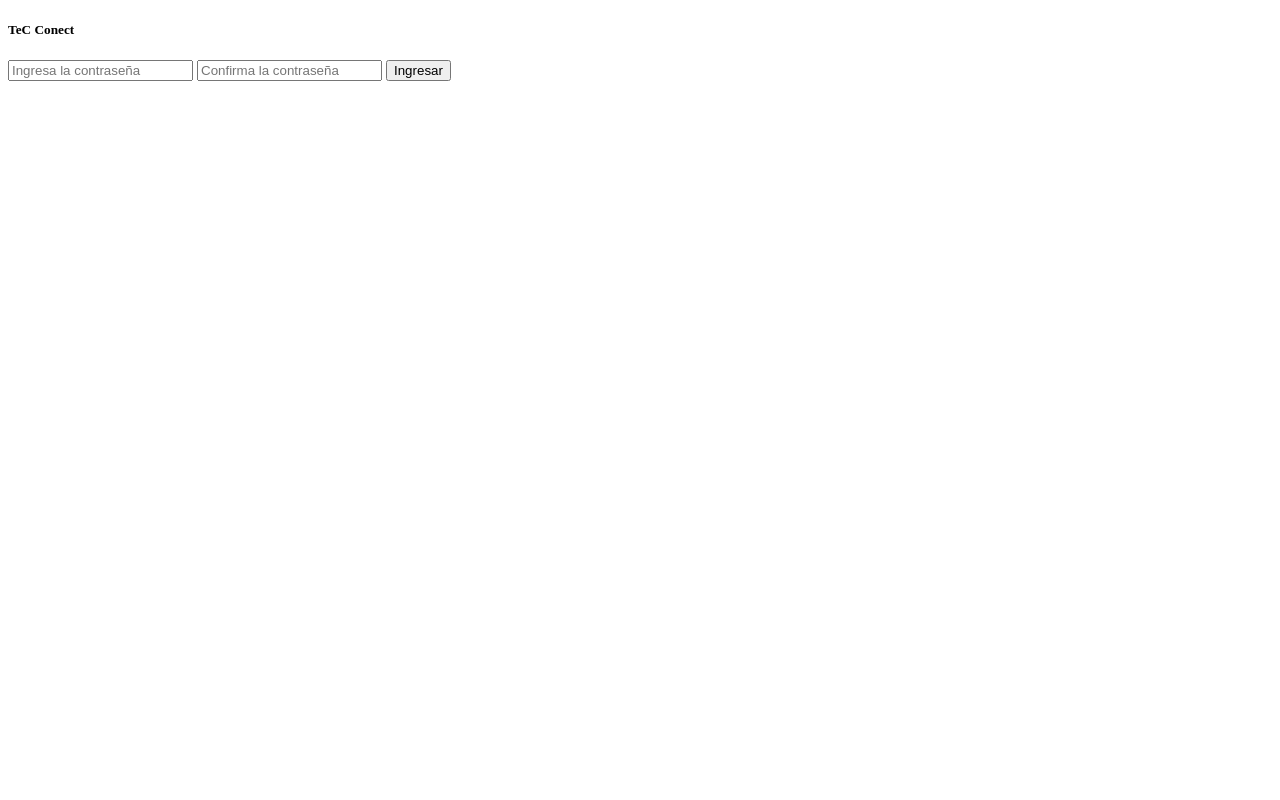
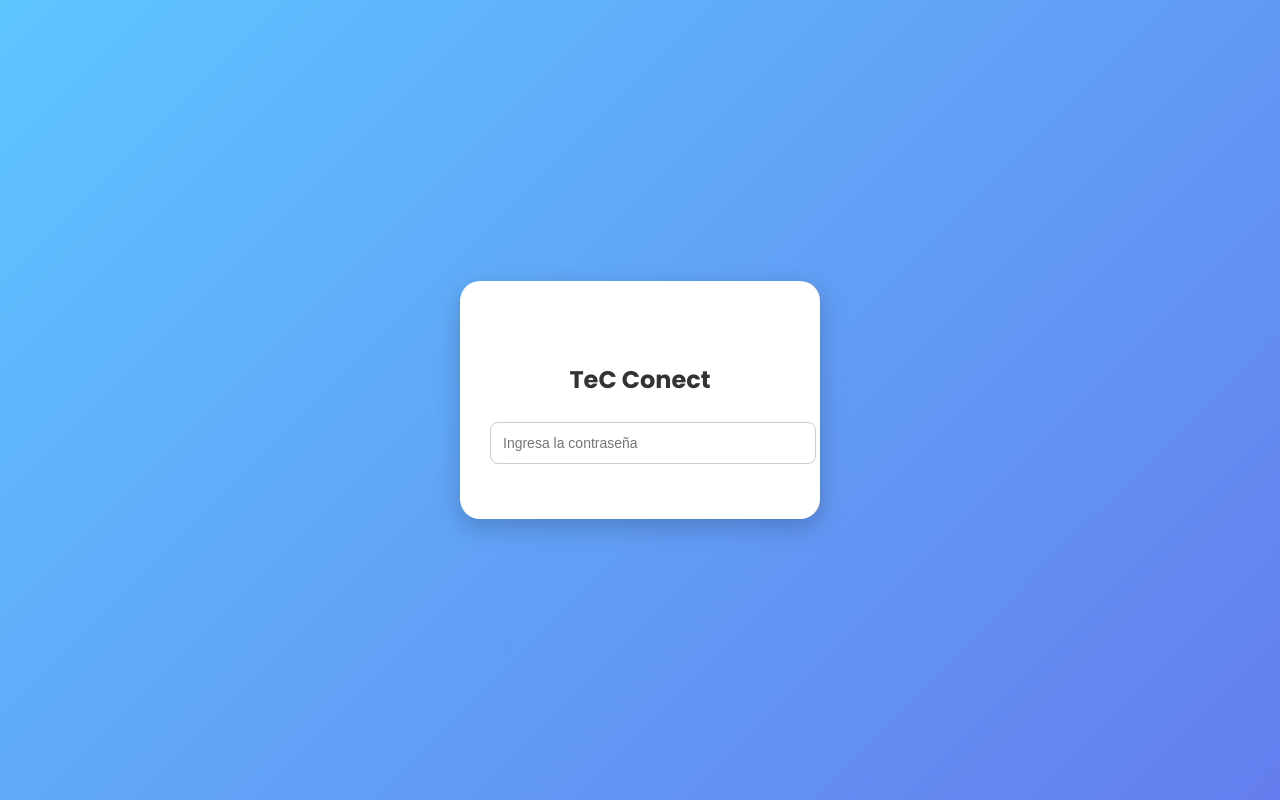
Before and after one commit to RodolfoGranda/TecConect, a plain HTML site: page contraseña.html in a window 1280 px wide. Drawn offline with Linux system fonts and the light colour scheme.

Commit message:
Cambio en la vista

```diff
--- a/contraseña.html
+++ b/contraseña.html
@@ -3,7 +3,58 @@
 <head>
   <meta charset="UTF-8">
   <title>Ingresar - TeC Conect</title>
-  <link rel="stylesheet" href="style.css">
+  <link href="https://fonts.googleapis.com/css2?family=Poppins:wght@300;500;700&display=swap" rel="stylesheet">
+  <style>
+    body {
+      margin: 0;
+      font-family: 'Poppins', sans-serif;
+      background: linear-gradient(135deg, #5EC5FF, #647DEE);
+      display: flex;
+      justify-content: center;
+      align-items: center;
+      height: 100vh;
+    }
+
+    .form-login {
+      background-color: white;
+      padding: 40px 30px;
+      border-radius: 20px;
+      box-shadow: 0 8px 25px rgba(0, 0, 0, 0.2);
+      width: 300px;
+      text-align: center;
+    }
+
+    .form-login h5 {
+      margin-bottom: 25px;
+      font-size: 24px;
+      color: #333;
+    }
+
+    .controls {
+      width: 100%;
+      padding: 12px;
+      margin-bottom: 15px;
+      border: 1px solid #ccc;
+      border-radius: 8px;
+      font-size: 14px;
+    }
+
+    .buttons {
+      width: 100%;
+      padding: 12px;
+      background-color: #5EC5FF;
+      color: white;
+      border: none;
+      border-radius: 8px;
+      font-size: 16px;
+      cursor: pointer;
+      transition: background 0.3s ease;
+    }
+
+    .buttons:hover {
+      background-color: #4aa5db;
+    }
+  </style>
 </head>
 <body>
   <section class="form-login">
@@ -11,9 +62,4 @@
 
     <form action="procesar_ingreso.php" method="POST">
       <input class="controls" type="password" name="contrasena" placeholder="Ingresa la contraseña" required>
-      <input class="controls" type="password" name="confirmar" placeholder="Confirma la contraseña" required>
-      <input class="buttons" type="submit" value="Ingresar">
-    </form>
-  </section>
-</body>
-</html>
+      <input class="controls" type="pass
```
